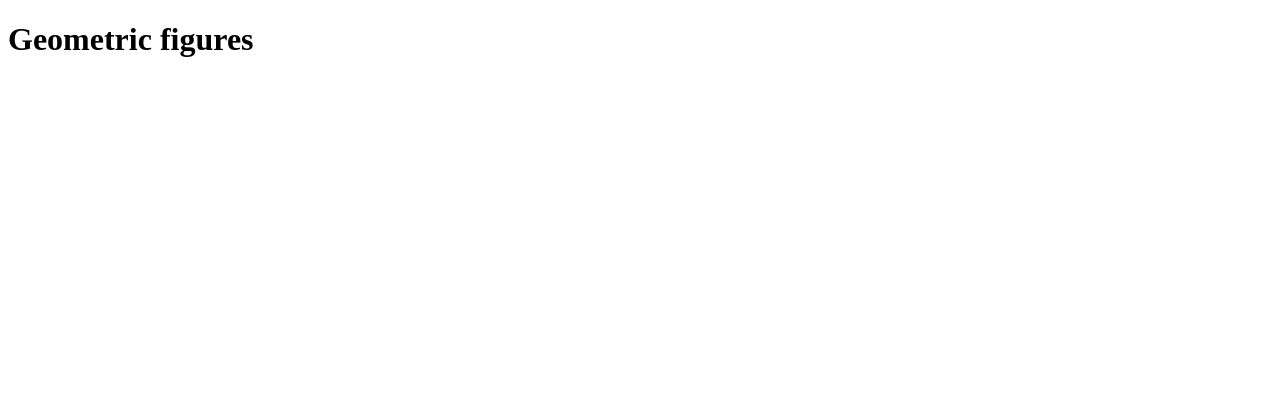
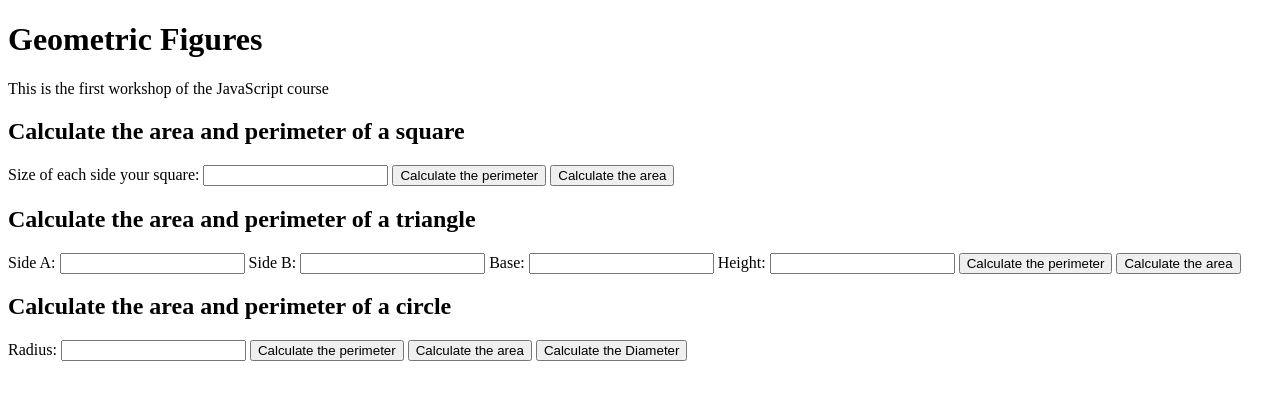
Before and after one commit to nelwey/platzi-javascript-practico, a website: page figures.html in a window 1280 px wide. Drawn offline with Linux system fonts and the light colour scheme.

Commit message:
adding html form

```diff
--- a/figures.html
+++ b/figures.html
@@ -7,9 +7,56 @@
     <title>Geometric figures</title>
   </head>
   <body>
-    <main>
-      <h1>Geometric figures</h1>
-    </main>
+
+    <header>
+      <h1>Geometric Figures</h1>
+    </header>
+    <p>This is the first workshop of the JavaScript course </p>
+
+    <section>
+      <h2>Calculate the area and perimeter of a square</h2>
+      <form >
+        <label for="squareInput">
+          Size of each side your square:
+        </label>
+        <input type="number" id="squareInput">
+        <button type="button" onclick="squarePerimeterCalc()">Calculate the perimeter</button>
+        <button type="button" onclick="squareAreaCalc()">Calculate the area</button>
+      </form>
+    </section>
+
+    <section>
+      <h2>Calculate the area and perimeter of a triangle</h2>
+      <form >
+        <label for="sideATriangle">Side A:</label>
+        <input type="number" id="sideATriangle">
+
+        <label for="sideBTriangle">Side B:</label>
+        <input type="number" id="sideBTriangle">
+
+        <label for="baseTriangle">Base:</label>
+        <input type="number" id="baseTriangle">
+
+        <label for="heightTriangle">Height:</label>
+        <input type="number" id="heightTriangle">
+
+        <button type="button" onclick="trianglePerimeterCalc()">Calculate the perimeter</button>
+        <button type="button" onclick="triangleAreaCalc()">Calculate the area</button>
+      </form>
+    </section>
+
+    <section>
+      <h2>Calculate the area and perimeter of a circle</h2>
+      <form >
+        <label for="circleRadius">
+          Radius:
+        </label>
+        <input type="number" id="circleRadius">
+        <button type="button" onclick="circlePerimeterCalc()">Calculate the perimeter</button>
+        <button type="button" onclick="circleAreaCalc()">Calculate the area</button>
+        <button type="button" onclick="circleDiameterCalc()">Calculate the Diameter</button>
+      </form>
+    </section>
 
     <script src="./src/figures.js"></script>
   </body>
--- a/src/figures.js
+++ b/src/figures.js
@@ -8,7 +8,7 @@ const areaSquare = (sideSquare) => {
 // Triangle
 
 const trianglePerimeter = (sideA, sideB, base) => {
-  return sideA + sideB + base;
+  return Number(sideA) + Number(sideB) + Number(base);
 }
 
 const triangleArea = (base, height) => {
@@ -27,3 +27,46 @@ const circlePerimeter = (radius) => {
 const circleArea = (radius) => {
   return radius * radius * Math.PI;
 }
+
+
+const squarePerimeterCalc = () => {
+  const input = document.getElementById("squareInput").value;
+  const res = perimeterSquare(input);
+  alert(res);
+}
+
+const squareAreaCalc = () => {
+  const input = document.getElementById("squareInput").value;
+  const res = areaSquare(input);
+  alert(res);
+}
+
+const trianglePerimeterCalc = () => {
+  const sideA = document.getElementById("sideATriangle").value;
+  const sideB = document.getElementById("sideBTriangle").value;
+  const base = document.getElementById("baseTriangle").value;
+  const res = trianglePerimeter(sideA, sideB, base);
+  alert(res);
+}
+const triangleAreaCalc = () => {
+  const base = document.getElementById("baseTriangle").value;
+  const height = document.getElementById("heightTriangle").value;
+  const res = triangleArea(base, height);
+  alert(res);
+}
+
+const circlePerimeterCalc = () => {
+  const input = document.getElementById("circleRadius").value;
+  const res = circlePerimeter(input);
+  alert(res);
+}
+const circleAreaCalc = () => {
+  const input = document.getElementById("circleRadius").value;
+  const res = circleArea(input);
+  alert(res);
+}
+const circleDiameterCalc = () => {
+  const input = document.getElementById("circleRadius").value;
+  const res = circleDiameter(input);
+  alert(res);
+}
```
